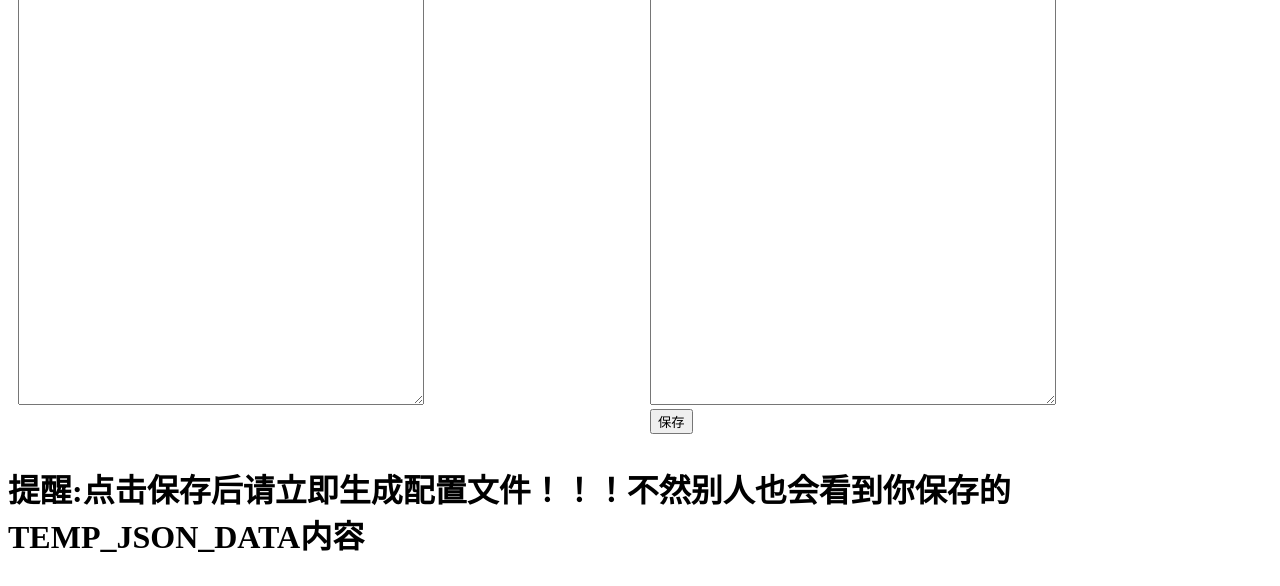
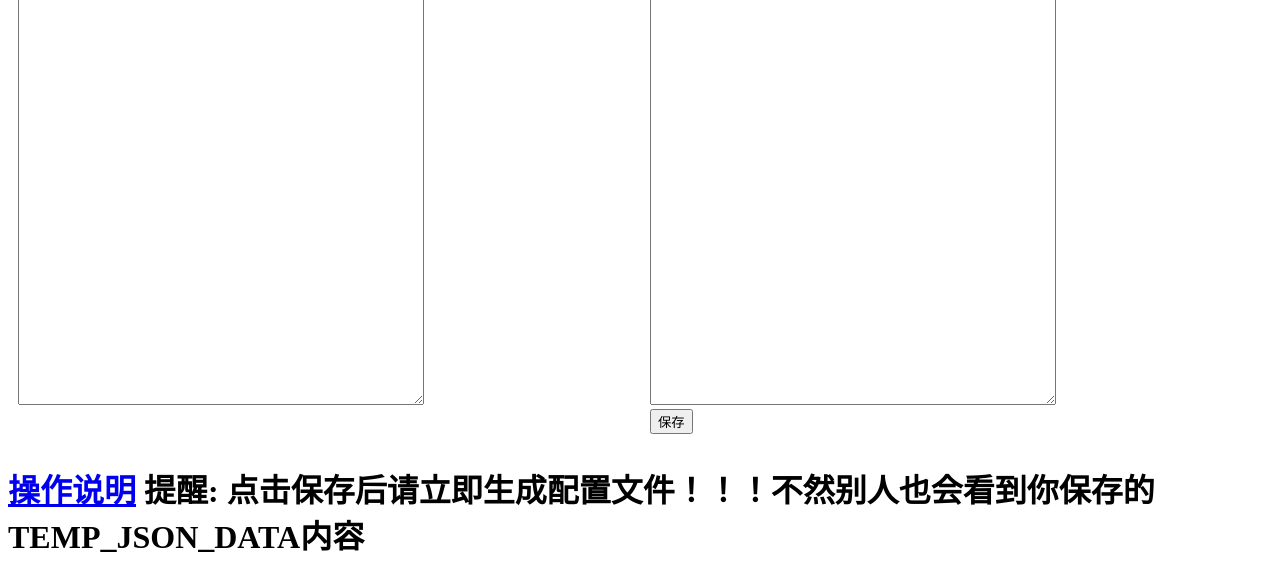
Before and after one commit to gg4924/sing-box-subscribe, a Flask app: template templates/index.html in a window 1280 px wide. Shown: the part 214-800 px from the top of the page. Run offline with Flask 3, Linux system fonts and the light colour scheme; the template is opened without the code that fills it, so the values that code supplies are empty.

Commit message:
Update index.html

```diff
--- a/templates/index.html
+++ b/templates/index.html
@@ -47,7 +47,7 @@
         </div>
     </div>
     <div id="config-content">
-        <h1>提醒:点击保存后请立即生成配置文件！！！不然别人也会看到你保存的TEMP_JSON_DATA内容</h1>
+        <h1><a href="https://github.com/Toperlock/sing-box-subscribe#%E9%A1%B5%E9%9D%A2%E6%93%8D%E4%BD%9C%E6%AD%A5%E9%AA%A4" target="_blank" rel="noopener noreferrer">操作说明</a> 提醒: 点击保存后请立即生成配置文件！！！不然别人也会看到你保存的TEMP_JSON_DATA内容</h1>
         <pre id="config-text"></pre>
     </div>
     <script>
```
